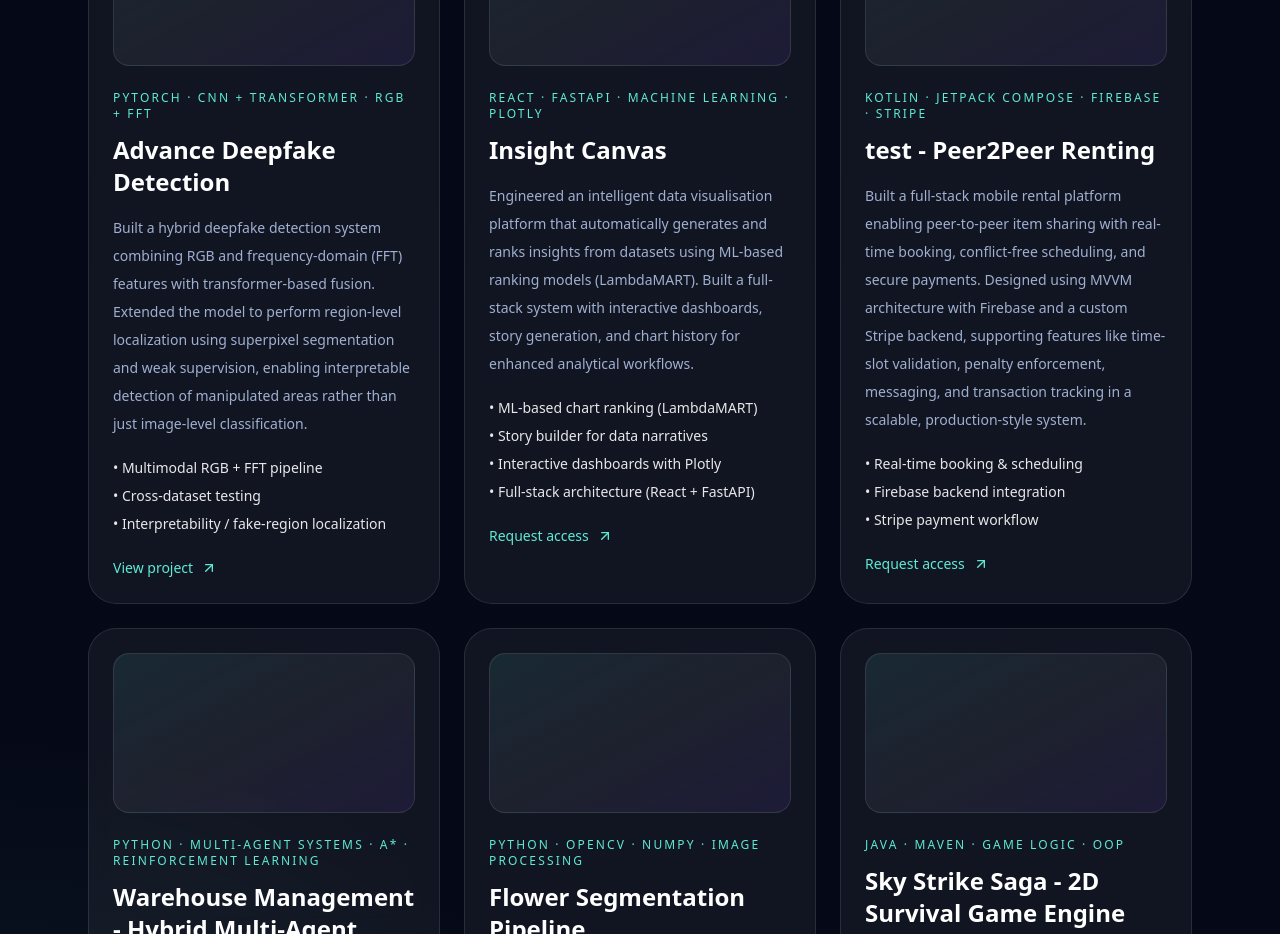
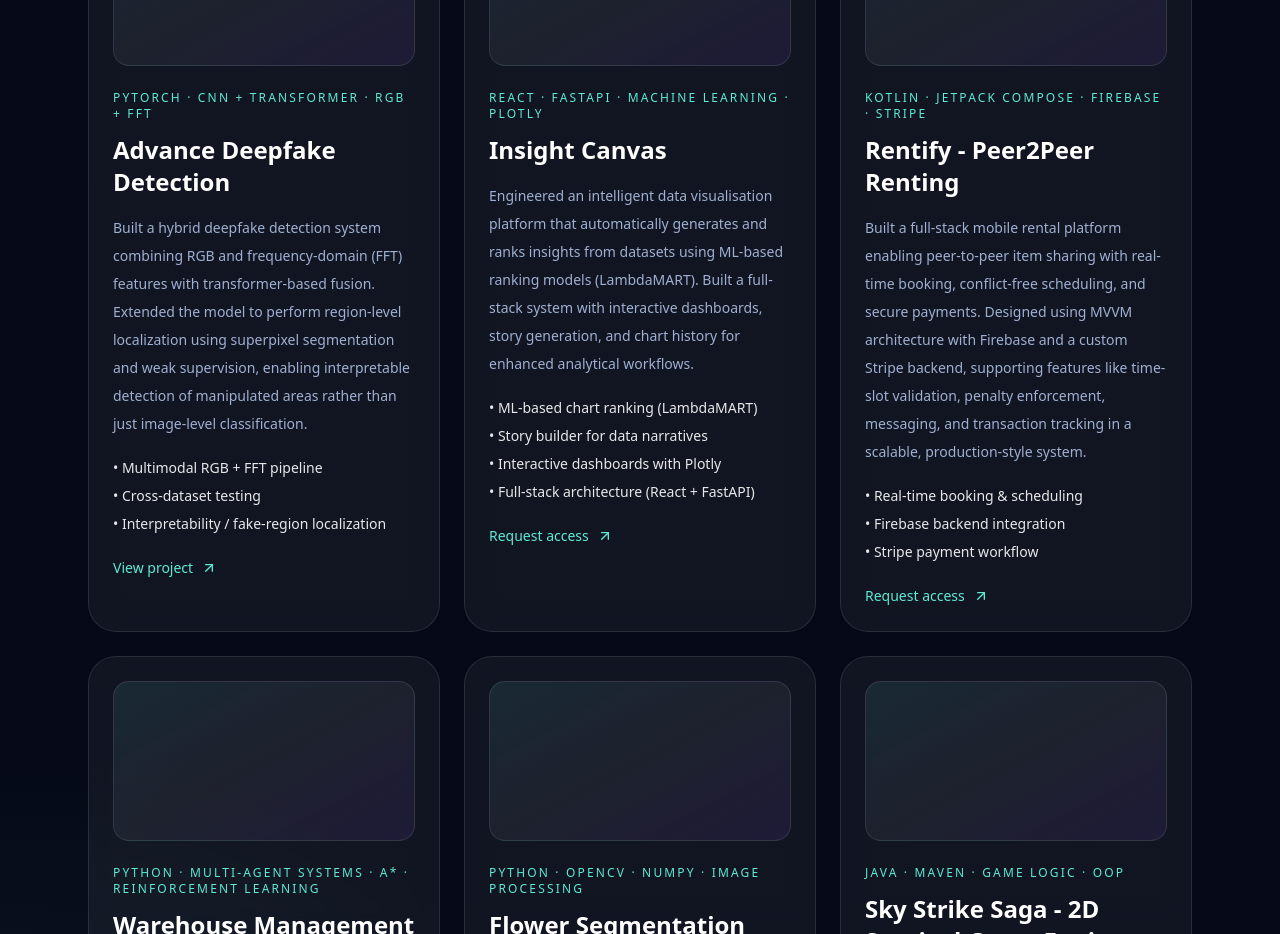
Before and after one commit to hooriya067/PortFolio-HooriyaMasood, a Next.js app: page / in a window 1280 px wide. Shown: the part 1480-2414 px from the top of the page. Built offline with nearby package versions, Linux system fonts and the light colour scheme.

Commit message:
Update page.jsx

```diff
--- a/app/page.jsx
+++ b/app/page.jsx
@@ -31,7 +31,7 @@ const projects = [
     private: true,
   },
   {
-    title: 'test - Peer2Peer Renting',
+    title: 'Rentify - Peer2Peer Renting',
     stack: 'Kotlin · Jetpack Compose · Firebase · Stripe',
     description:
       'Built a full-stack mobile rental platform enabling peer-to-peer item sharing with real-time booking, conflict-free scheduling, and secure payments. Designed using MVVM architecture with Firebase and a custom Stripe backend, supporting features like time-slot validation, penalty enforcement, messaging, and transaction tracking in a scalable, production-style system.',
```
